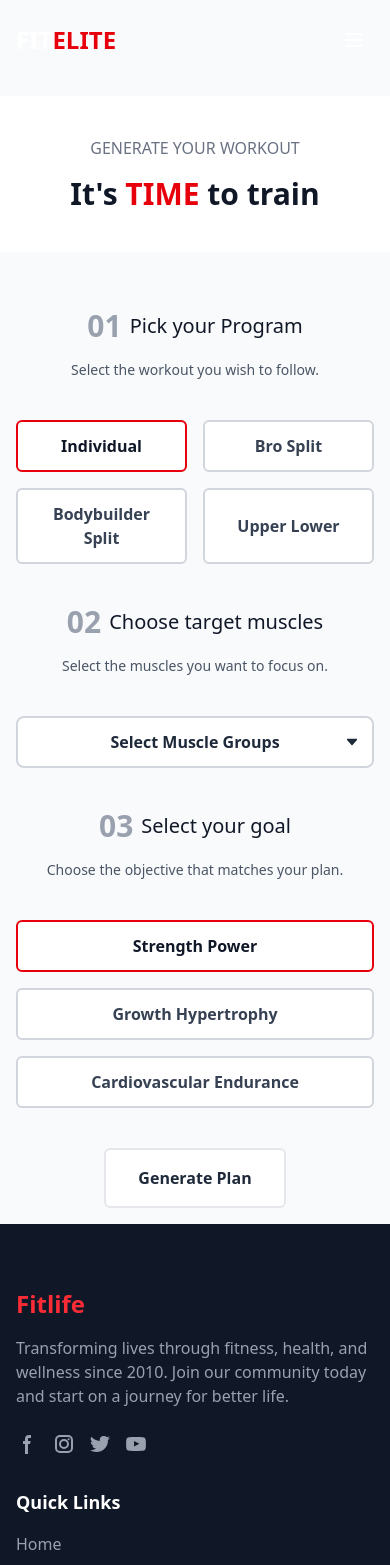
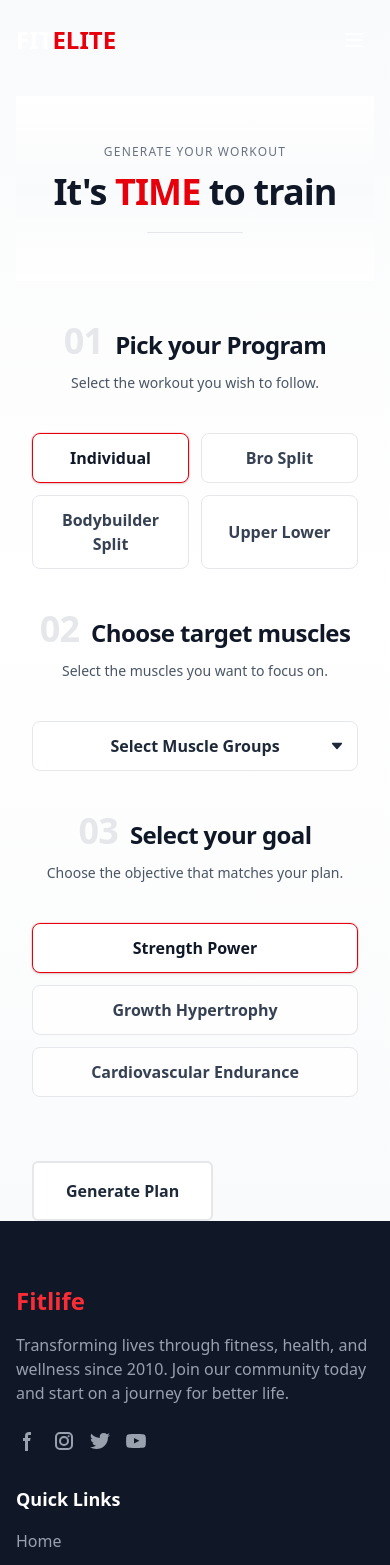
Before and after one commit to El-Sampo/Gym, a React (Vite) app: page /exercises in a window 390 px wide. Shown: the top 1565 px of the page. Built offline with nearby package versions, Linux system fonts and the light colour scheme; the HTML template or start-up script is replaced by a standard one.

Commit message:
excercises_edit

```diff
--- a/src/components/excercises/Generator.jsx
+++ b/src/components/excercises/Generator.jsx
@@ -49,7 +49,7 @@ export default function Generator({
         title={"Pick your Program"}
         description={"Select the workout you wish to follow."}
       />
-      <div className="grid grid-cols-2 sm:grid-cols-4 gap-4">
+      <div className="grid grid-cols-2 sm:grid-cols-4 gap-3 sm:gap-4">
         {Object.keys(WORKOUTS).map((type, typeIndex) => {
           return (
             <button
@@ -58,8 +58,10 @@ export default function Generator({
                 setPoison(type);
               }}
               key={typeIndex}
-              className={`py-3 px-4 rounded-md font-semibold duration-200 border-2 ${
-                type === poison ? "border-red-600 bg-white text-gray-900" : "border-gray-300 bg-white text-gray-700 hover:border-red-600"
+              className={`py-3 px-4 rounded-lg font-semibold duration-200 border ${
+                type === poison
+                  ? "border-red-600 bg-white text-gray-900 shadow-sm ring-1 ring-red-600/10"
+                  : "border-gray-200 bg-white/80 text-gray-700 hover:border-red-600 hover:shadow"
               }`}
             >
               <p className="capitalize">{type?.replaceAll("_", " ")}</p>
@@ -73,7 +75,7 @@ export default function Generator({
         title={"Choose target muscles"}
         description={"Select the muscles you want to focus on."}
       />
-      <div className="flex flex-col border-2 rounded-lg border-gray-300 font-semibold duration-200 bg-white">
+      <div className="flex flex-col border rounded-lg border-gray-200 font-semibold duration-200 bg-white/90 backdrop-blur">
         <button
           onClick={toggleModal}
           className={`relative flex justify-center items-center p-3 ${
@@ -88,7 +90,7 @@ export default function Generator({
           <IoCaretDown className="absolute right-3 top-1/2 -translate-y-1/2" />
         </button>
         {showModal && (
-          <div className="flex flex-col px-3 pb-3 text-gray-800">
+          <div className="flex flex-col px-3 pb-3 text-gray-800 animate-in fade-in">
             {(poison === "individual"
               ? WORKOUTS[poison]
               : Object.keys(WORKOUTS[poison])
@@ -99,10 +101,10 @@ export default function Generator({
                     updateMuscles(muscleGroup);
                   }}
                   key={muscleGroupIndex}
-                  className={`py-3 duration-200 capitalize text-left ${
+                  className={`py-3 duration-200 capitalize text-left rounded-md px-2 ${
                     muscles?.includes(muscleGroup)
-                      ? "text-red-600 underline"
-                      : "hover:text-red-600"
+                      ? "text-red-600 bg-red-50"
+                      : "hover:text-red-600 hover:bg-gray-50"
                   }`}
                 >
                   <p className="uppercase">{muscleGroup}</p>
@@ -118,14 +120,16 @@ export default function Generator({
         title={"Select your goal"}
         description={"Choose the objective that matches your plan."}
       />
-      <div className="grid grid-cols-1 sm:grid-cols-3 gap-4">
+      <div className="grid grid-cols-1 sm:grid-cols-3 gap-3 sm:gap-4">
         {Object.keys(SCHEMES).map((scheme, schemesIndex) => {
           return (
             <button
               onClick={() => setGoal(scheme)}
               key={schemesIndex}
-              className={`py-3 px-4 rounded-md font-semibold duration-200 border-2 ${
-                scheme === goal ? "border-red-600 bg-white text-gray-900" : "border-gray-300 bg-white text-gray-700 hover:border-red-600"
+              className={`py-3 px-4 rounded-lg font-semibold duration-200 border ${
+                scheme === goal
+                  ? "border-red-600 bg-white text-gray-900 shadow-sm ring-1 ring-red-600/10"
+                  : "border-gray-200 bg-white/80 text-gray-700 hover:border-red-600 hover:shadow"
               }`}
             >
               <p className="capitalize">{scheme.replaceAll("_", " ")}</p>
@@ -133,7 +137,9 @@ export default function Generator({
           );
         })}
       </div>
-      <Button fun={updateWorkout} text={"Generate Plan"} />
+      <div className="mt-6">
+        <Button fun={updateWorkout} text={"Generate Plan"} />
+      </div>
     </SectionWrapper>
   );
 }
--- a/src/components/excercises/SectionWrapper.jsx
+++ b/src/components/excercises/SectionWrapper.jsx
@@ -1,16 +1,17 @@
 export default function SectionWrapper({children,header,title,id}) {
   return (
     <section id={id} className="min-h-screen flex flex-col gap-10">
-        <div className="bg-white py-10 flex flex-col gap-4 justify-center items-center p-4">
-            <p className="uppercase font-medium text-gray-500">
+        <div className="bg-gradient-to-b from-white via-gray-50 to-white py-12 sm:py-14 flex flex-col gap-3 sm:gap-4 justify-center items-center px-4">
+            <p className="uppercase font-medium tracking-widest text-gray-500 text-xs sm:text-sm">
                 {header}
             </p>
-            <h2 className="font-semibold text-3xl sm:text-4xl md:text-5xl lg:text-6xl text-gray-900">
+            <h2 className="font-extrabold text-4xl sm:text-5xl md:text-6xl lg:text-7xl text-gray-900 text-center tracking-tight">
                 {title[0]} <span className="uppercase text-red-600">{title[1]}</span> {title[2]}
             </h2>
+            <div className="mt-2 h-px w-24 sm:w-32 rounded bg-gray-200" />
 
         </div>
-        <div className="max-w-[1000px] w-full flex flex-col mx-auto gap-10 p-4">
+        <div className="w-full max-w-7xl flex flex-col mx-auto gap-10 px-4 sm:px-6 lg:px-8">
         {children}
         </div>
 
--- a/src/components/excercises/Shared/Title.jsx
+++ b/src/components/excercises/Shared/Title.jsx
@@ -1,11 +1,17 @@
 export default function Title({index,title,description}) {
   return (
-    <div className="flex flex-col gap-4">
-    <div className="flex justify-center items-center gap-2">
-      <p className="text-3xl sm:text-4xl md:text-5xl font-semibold text-gray-400">{index}</p>
-      <h2 className="text-xl sm:text-2xl md:text-3xl text-gray-900">{title}</h2>
+    <div className="flex flex-col gap-3 sm:gap-4">
+      <div className="flex justify-center items-baseline gap-3">
+        <p className="text-4xl sm:text-5xl md:text-6xl font-extrabold tracking-tight text-gray-200">
+          {index}
+        </p>
+        <h2 className="text-2xl sm:text-3xl md:text-4xl font-extrabold text-gray-900 tracking-tight">
+          {title}
+        </h2>
+      </div>
+      <p className="text-sm sm:text-base mx-auto text-gray-600">
+        {description}
+      </p>
     </div>
-    <p className="text-sm sm:text-base mx-auto text-gray-600">{description}</p>
-  </div>
   )
 }
--- a/src/components/excercises/WorkOut.jsx
+++ b/src/components/excercises/WorkOut.jsx
@@ -4,7 +4,7 @@ import SectionWrapper from "./SectionWrapper";
 export default function WorkOut({ workout }) {
   return (
     <SectionWrapper id={'workout'} header={"Your"} title={["Training", "Plan", "Ready"]}>
-      <div className="flex flex-col gap-4">
+      <div className="flex flex-col gap-4 sm:gap-6">
         {workout?.map((exercise, i) => {
           return (
             <ExerciseCard i={i} exercise={exercise} key={i}/>
--- a/src/pages/ExercisesPage.jsx
+++ b/src/pages/ExercisesPage.jsx
@@ -20,9 +20,11 @@ export default function ExercisesPage() {
   }
 
   return (
-    <main className="min-h-screen flex flex-col bg-gray-50 text-gray-900">
+    <main className="min-h-screen flex flex-col bg-gradient-to-b from-gray-50 via-white to-gray-50 text-gray-900">
       <div className="pt-24" />
-      <Generator
+      <section className="w-full">
+        <div className="mx-auto w-full max-w-7xl px-4 sm:px-6 lg:px-8">
+          <Generator
         poison={poison}
         setPoison={setPoison}
         muscles={muscles}
@@ -30,8 +32,16 @@ export default function ExercisesPage() {
         goal={goal}
         setGoal={setGoal}
         updateWorkout={updateWorkout}
-      />
-      {workout && <WorkOut workout={workout}/>}
+          />
+        </div>
+      </section>
+      {workout && (
+        <section className="w-full pb-16">
+          <div className="mx-auto w-full max-w-7xl px-4 sm:px-6 lg:px-8">
+            <WorkOut workout={workout}/>
+          </div>
+        </section>
+      )}
     </main>
   );
 }
```
Also changed, not shown: src/components/excercises/ExerciseCard.jsx (+49 -12 lines).
